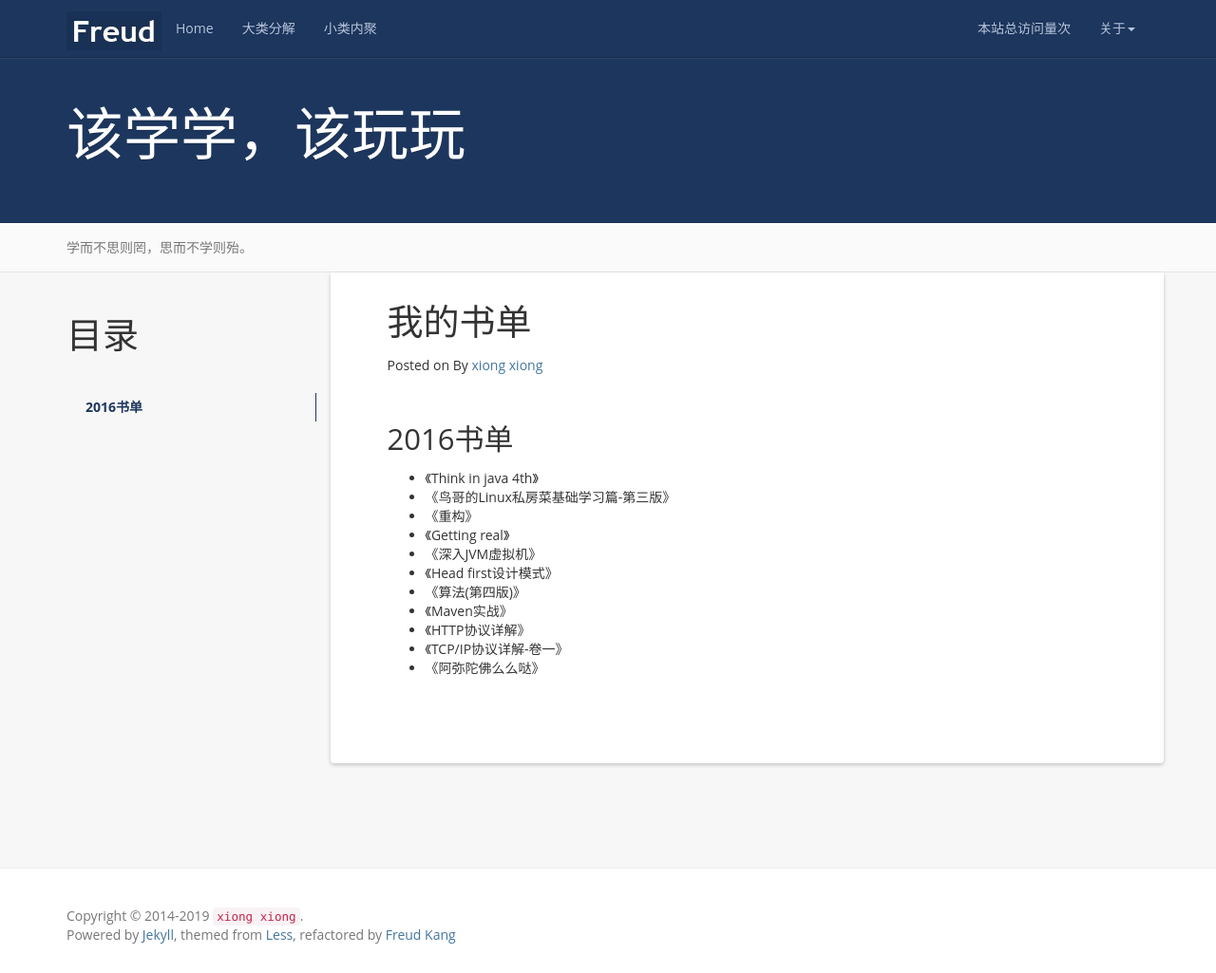
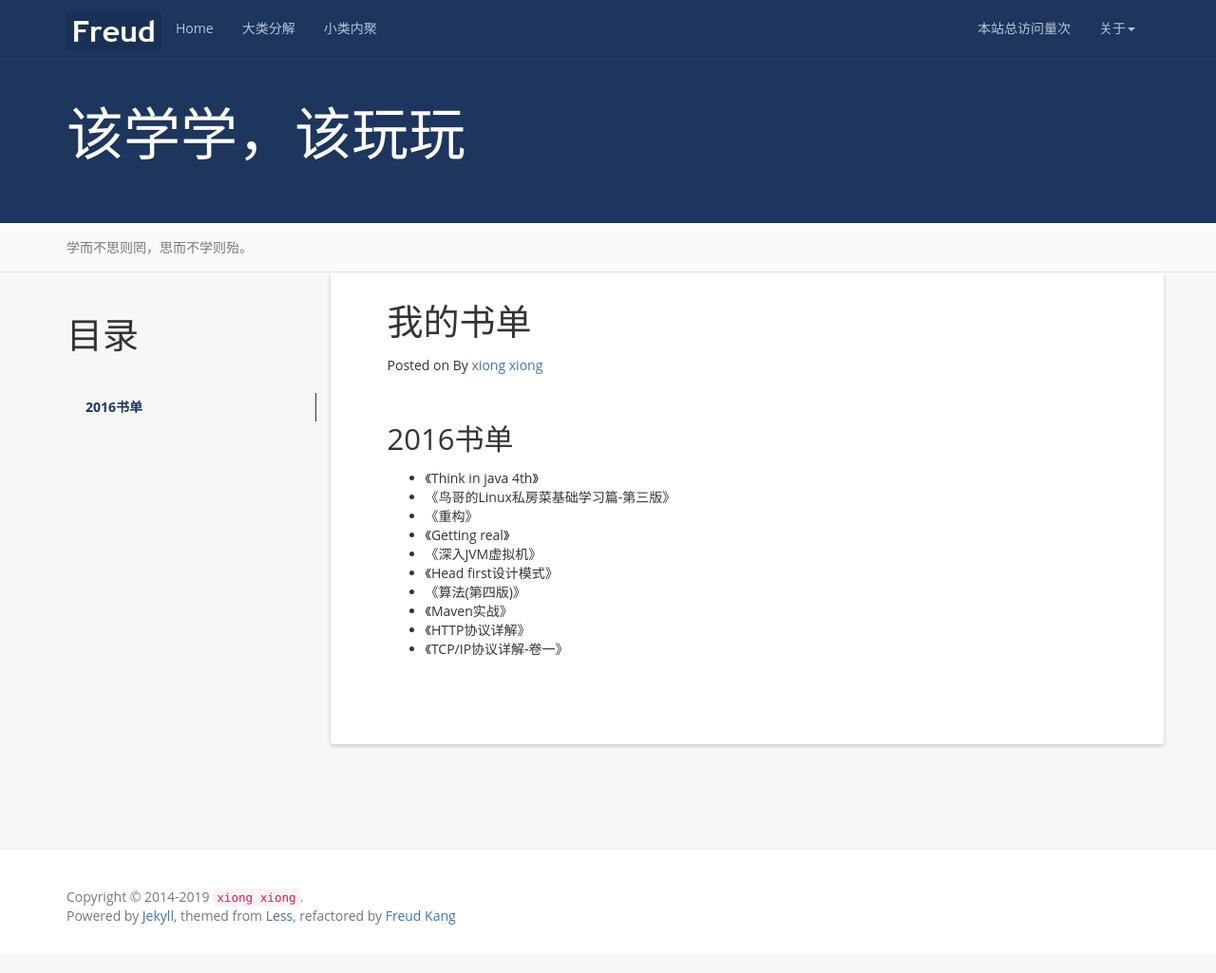
Before and after one commit to longfirefly/longfirefly.github.io, a Jekyll site: the page built from books.md, in a window 1280 px wide and 1025 px high. Shown: the whole window at 95% size. Built offline with Jekyll 4.4.1, drawn with Linux system fonts in a browser that asks for light colours; nearby versions of some CDN libraries; a script that is not in the unit is left out; comment, search, counter and statistics services are not loaded.

Commit message:
Update books.md

```diff
--- a/books.md
+++ b/books.md
@@ -21,4 +21,3 @@ permalink: /books/
 + 《Maven实战》
 + 《HTTP协议详解》
 + 《TCP/IP协议详解-卷一》
-+ 《阿弥陀佛么么哒》
```
